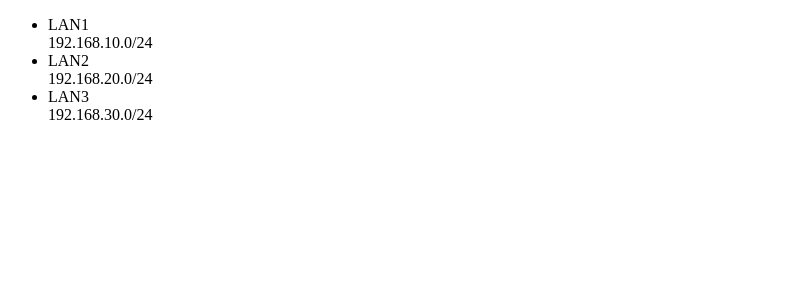
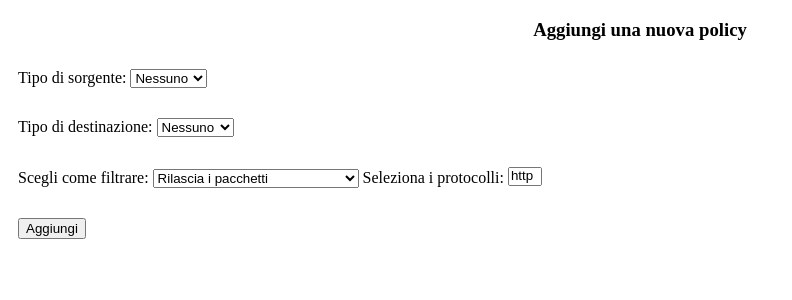
Before and after one commit to fabio9lf/acl-management-app, a Flask app: page / in a window 1280 px wide. Shown: the top 300 px of the page, without its empty margins (0-792 px from the left). Run offline with Flask 3, Linux system fonts and the light colour scheme.

Commit message:
aggiunta file di script e styling

```diff
--- a/src/application.py
+++ b/src/application.py
@@ -9,7 +9,7 @@ def start():
     with open("network.json", "r") as file:
         data = json.load(file)
     network = Network.from_json(data)
-    return render_template("index.html", network=network)
+    return render_template("index.html", network=network.__dict__)
 
 if __name__ == "__main__":
     app.run(host="0.0.0.0", port=5000, debug=True)
--- /dev/null
+++ b/src/static/scripts/script.js
@@ -0,0 +1,38 @@
+let source_type  = document.getElementById("source_type");
+let source_host = document.getElementById("source_host");
+let source_subnet = document.getElementById("source_subnet");
+
+let dest_type  = document.getElementById("dest_type");
+let dest_host = document.getElementById("dest_host");
+let dest_subnet = document.getElementById("dest_subnet");
+
+let aggiungi = document.getElementById("aggiungi");
+
+source_type.addEventListener("change", () => {
+    aggiorna(source_type, source_host, source_subnet);
+});
+
+dest_type.addEventListener("change", ()=>{
+    aggiorna(dest_type, dest_host, dest_subnet);
+});
+
+aggiungi.addEventListener("click", ()=>{
+
+});
+
+function aggiorna(type, host, subnet) {
+    if(type.value == "host"){
+        host.parentElement.classList.remove("hide");
+        subnet.parentElement.classList.add("hide");
+    }
+    else{
+        if(type.value == "subnet"){
+            host.parentElement.classList.add("hide");
+            subnet.parentElement.classList.remove("hide");
+        }
+        else{
+            host.parentElement.classList.add("hide");
+            subnet.parentElement.classList.add("hide");
+        }
+    }
+}
--- /dev/null
+++ b/src/static/styles/style.css
@@ -0,0 +1,20 @@
+.hide{
+    display: none;
+}
+.container{
+    text-align: center;
+}
+.aggiungi > div{
+    display: flex;
+    flex-direction: row;
+    margin-top: 10px;
+}
+.aggiungi > div > div{
+    margin: 10px;
+}
+button{
+    margin: 10px;
+}
+button:hover{
+    cursor: pointer;
+}
--- a/src/templates/index.html
+++ b/src/templates/index.html
@@ -4,16 +4,92 @@
     <meta charset="UTF-8">
     <meta name="viewport" content="width=device-width, initial-scale=1.0">
     <title>Gestione dinamica delle ACL</title>
+    <link rel="stylesheet" href="../static/styles/style.css">
 </head>
 <body>
     <div class="container">
-        <ul>
-            {% for subnet in network.subnets %}
-                <li>
-                    {{subnet.nome}} <br> {{subnet.ip}}
-                </li>
-            {% endfor %}
-        </ul>
+        <h3>
+            Aggiungi una nuova policy
+        </h3>
+        <div class="aggiungi">
+            <div>
+                <div>
+                    <label for="source_type">Tipo di sorgente:</label>
+                    <select name="source_type" id="source_type">
+                        <option value="none">Nessuno</option>
+                        <option value="host">Host</option>
+                        <option value="subnet">Sottorete</option>
+                    </select>
+                </div>
+                <div class="hide">
+                    <label for="source_subnet">Selezione sottorete:</label>
+                    <select name="source_subnet" id="source_subnet">
+                        {% for subnet in network.subnets %}
+                            <option value="{{subnet.nome}}">{{subnet.nome}}</option>
+                        {% endfor %}
+                    </select>
+                </div>
+                <div class="hide">
+                    <label for="source_host">Seleziona host:</label>
+                    <select name="source_host" id="source_host">
+                        {% for node in network.nodes %}
+                            <option value="{{node.nome}}">{{node.nome}}</option>
+                        {% endfor %}
+                    </select>
+                </div>
+            </div>
+            <div>
+                <div>
+                    <label for="dest_type">Tipo di destinazione:</label>
+                    <select name="dest_type" id="dest_type">
+                        <option value="none">Nessuno</option>
+                        <option value="host">Host</option>
+                        <option value="subnet">Sottorete</option>
+                    </select>
+                </div>
+                <div class="hide">
+                    <label for="dest_subnet">Selezione sottorete:</label>
+                    <select name="dest_subnet" id="dest_subnet">
+                        {% for subnet in network.subnets %}
+                            <option value="{{subnet.nome}}">{{subnet.nome}}</option>
+                        {% endfor %}
+                    </select>
+                </div>
+                <div class="hide">
+                    <label for="dest_host">Seleziona host:</label>
+                    <select name="dest_host" id="dest_host">
+                        {% for node in network.nodes %}
+                            <option value="{{node.nome}}">{{node.nome}}</option>
+                        {% endfor %}
+                    </select>
+                </div>
+            </div>
+            <div>
+                <div>
+                    <label for="filtro">Scegli come filtrare:</label>
+                    <select name="filtro" id="filtro">
+                        <option value="drop">Rilascia i pacchetti</option>
+                        <option value="accept">Fai passare soltanto i pacchetti</option>
+                    </select>
+                    <label for="protocolli">Seleziona i protocolli:</label>
+                    <select name="protocolli[]" id="protocolli" multiple size="1">
+                        <option value="http">http</option>
+                        <option value="tcp">tcp</option>
+                        <option value="udp">udp</option>
+                        <option value="icmp">icmp</option>
+                        <option value="ssh">ssh</option>
+                    </select>
+                </div>
+            </div>
+            <div>
+                <button id="aggiungi">
+                    Aggiungi
+                </button>
+            </div>
+        </div>
+
     </div>
 </body>
+<script src="../static/scripts/script.js">
+</script>
 </html>
```
